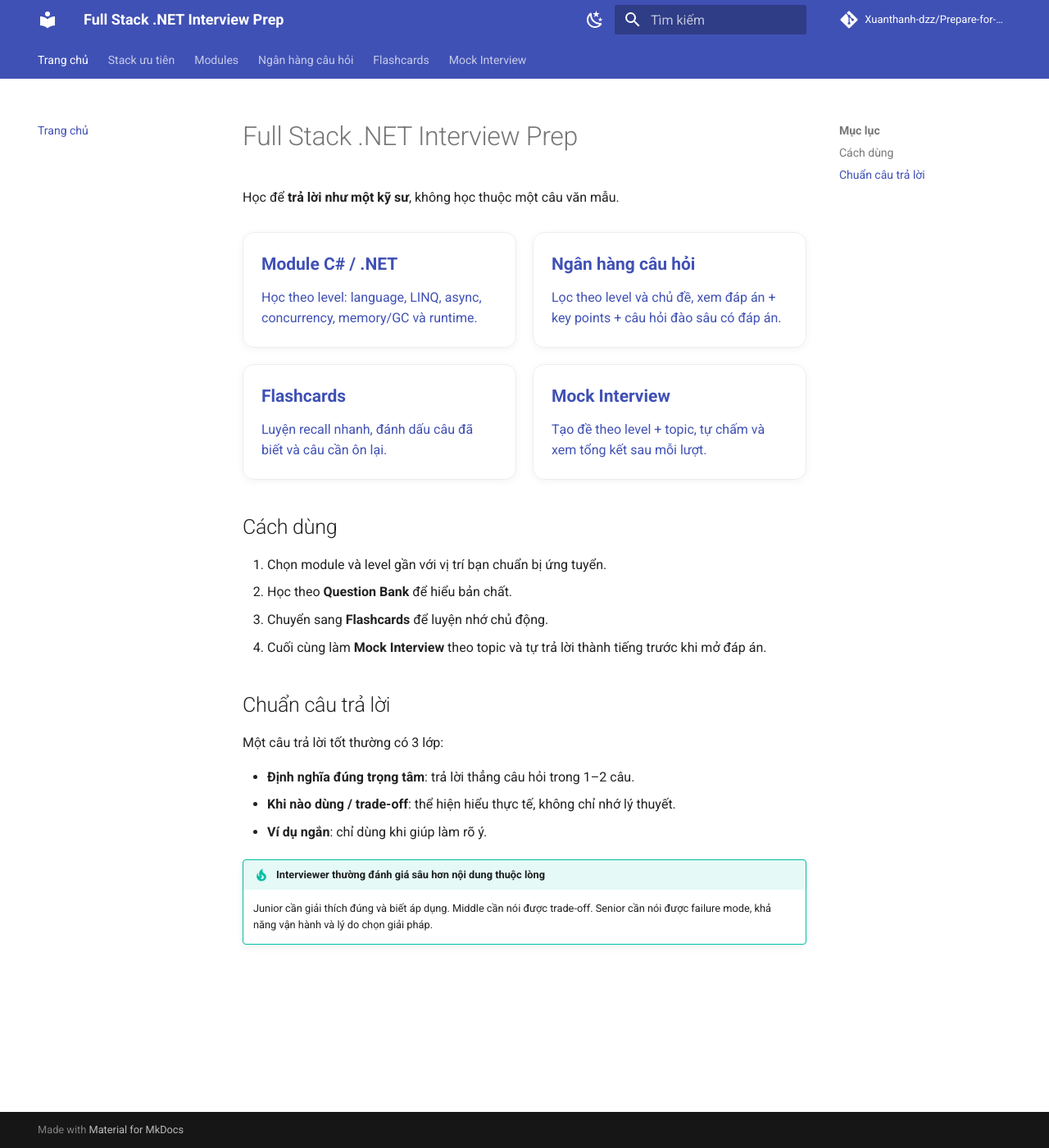
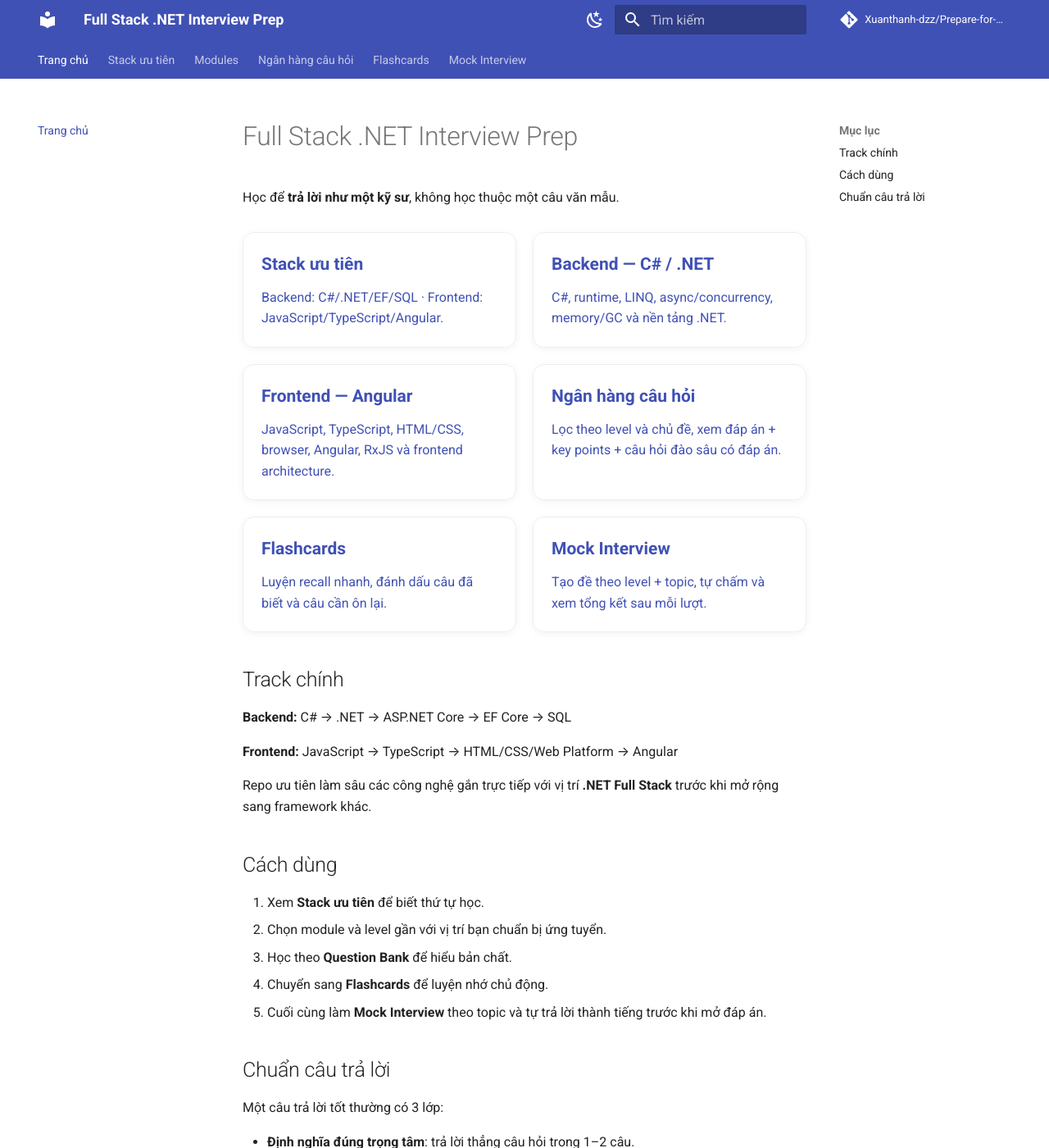
Before and after one commit to Xuanthanh-dzz/Prepare-for-job-interviews, an MkDocs documentation site: the page built from docs/index.md, in a window 1280 px wide and 1400 px high. Shown: the whole window at 82% size. Built offline with MkDocs 1.6.1 and Material for MkDocs 9.7.7, drawn with Linux system fonts in a browser that asks for light colours; comment, search, counter and statistics services are not loaded.

Commit message:
docs: surface backend and frontend tracks on homepage

```diff
--- a/docs/index.md
+++ b/docs/index.md
@@ -3,9 +3,17 @@
 Học để **trả lời như một kỹ sư**, không học thuộc một câu văn mẫu.
 
 <div class="hero-grid">
+  <a class="hero-card" href="roadmap/">
+    <strong>Stack ưu tiên</strong>
+    <span>Backend: C#/.NET/EF/SQL · Frontend: JavaScript/TypeScript/Angular.</span>
+  </a>
   <a class="hero-card" href="modules/csharp-dotnet/">
-    <strong>Module C# / .NET</strong>
-    <span>Học theo level: language, LINQ, async, concurrency, memory/GC và runtime.</span>
+    <strong>Backend — C# / .NET</strong>
+    <span>C#, runtime, LINQ, async/concurrency, memory/GC và nền tảng .NET.</span>
+  </a>
+  <a class="hero-card" href="modules/frontend-angular/">
+    <strong>Frontend — Angular</strong>
+    <span>JavaScript, TypeScript, HTML/CSS, browser, Angular, RxJS và frontend architecture.</span>
   </a>
   <a class="hero-card" href="question-bank/">
     <strong>Ngân hàng câu hỏi</strong>
@@ -21,12 +29,21 @@ Học để **trả lời như một kỹ sư**, không học thuộc một câu
   </a>
 </div>
 
+## Track chính
+
+**Backend:** C# → .NET → ASP.NET Core → EF Core → SQL
+
+**Frontend:** JavaScript → TypeScript → HTML/CSS/Web Platform → Angular
+
+Repo ưu tiên làm sâu các công nghệ gắn trực tiếp với vị trí **.NET Full Stack** trước khi mở rộng sang framework khác.
+
 ## Cách dùng
 
-1. Chọn module và level gần với vị trí bạn chuẩn bị ứng tuyển.
-2. Học theo **Question Bank** để hiểu bản chất.
-3. Chuyển sang **Flashcards** để luyện nhớ chủ động.
-4. Cuối cùng làm **Mock Interview** theo topic và tự trả lời thành tiếng trước khi mở đáp án.
+1. Xem **Stack ưu tiên** để biết thứ tự học.
+2. Chọn module và level gần với vị trí bạn chuẩn bị ứng tuyển.
+3. Học theo **Question Bank** để hiểu bản chất.
+4. Chuyển sang **Flashcards** để luyện nhớ chủ động.
+5. Cuối cùng làm **Mock Interview** theo topic và tự trả lời thành tiếng trước khi mở đáp án.
 
 ## Chuẩn câu trả lời
 
```
